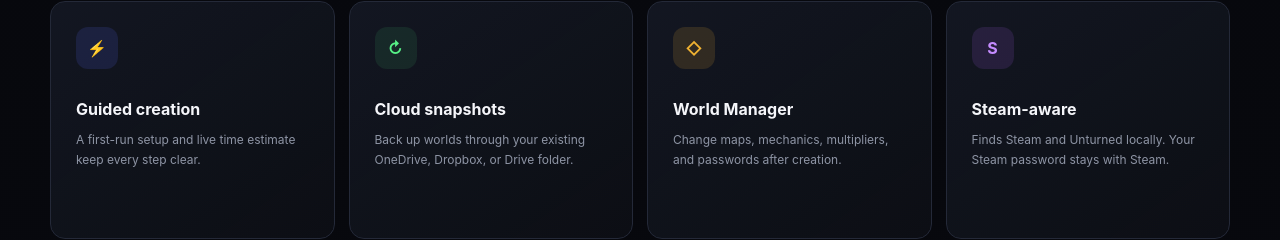
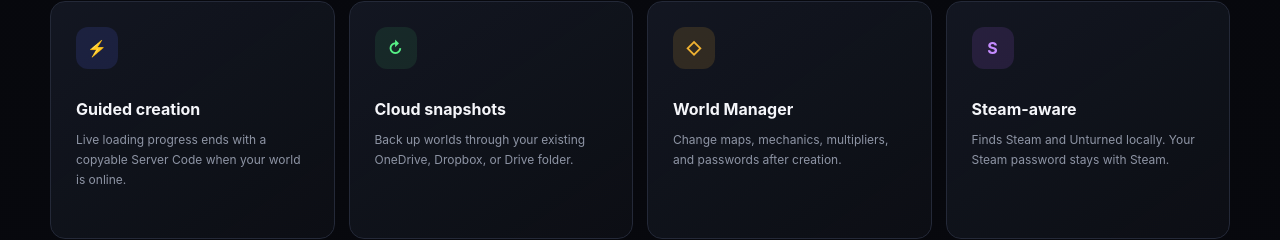
Before and after one commit to cashatc701-dotcom/unturnedDS, a plain HTML site: page index.html in a window 1280 px wide. Shown: the part 1637-1877 px from the top of the page. Drawn offline with Linux system fonts and the light colour scheme.

Commit message:
Explain automatic Server Code display

```diff
--- a/index.html
+++ b/index.html
@@ -70,7 +70,7 @@
         <p>No command-line scavenger hunt. Choose your rules, map, multipliers, vehicles, and password from a clear guided interface.</p>
       </div>
       <div class="feature-grid">
-        <article class="feature-card reveal"><div class="feature-icon blue">⚡</div><h3>Guided creation</h3><p>A first-run setup and live time estimate keep every step clear.</p></article>
+        <article class="feature-card reveal"><div class="feature-icon blue">⚡</div><h3>Guided creation</h3><p>Live loading progress ends with a copyable Server Code when your world is online.</p></article>
         <article class="feature-card reveal"><div class="feature-icon green">↻</div><h3>Cloud snapshots</h3><p>Back up worlds through your existing OneDrive, Dropbox, or Drive folder.</p></article>
         <article class="feature-card reveal"><div class="feature-icon gold">◇</div><h3>World Manager</h3><p>Change maps, mechanics, multipliers, and passwords after creation.</p></article>
         <article class="feature-card reveal"><div class="feature-icon purple">S</div><h3>Steam-aware</h3><p>Finds Steam and Unturned locally. Your Steam password stays with Steam.</p></article>
```
Also changed, not shown: 1 other file.
